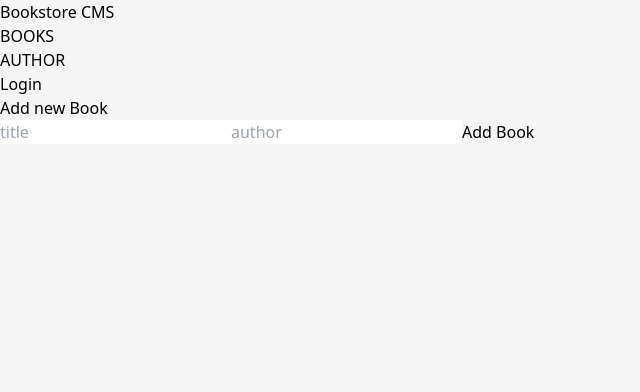
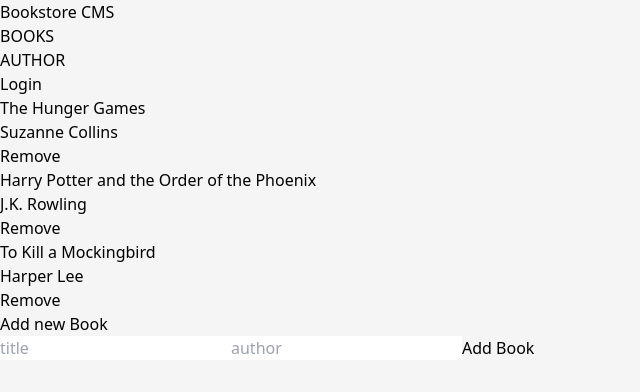
Before and after one commit to dvcorreia1984/bookstoreCMS, a React (Vite) app: page / in a window 1280 px wide. Shown: the top 392 px of the page, without its empty margins (0-640 px from the left). Built offline with nearby package versions, Linux system fonts and the light colour scheme.

Commit message:
Updated BookList.jsx file

```diff
--- a/src/components/BookList.jsx
+++ b/src/components/BookList.jsx
@@ -3,7 +3,23 @@
 import Form from './Form';
 
 const BookList = () => {
-  const [bookList, setBookList] = useState([]);
+  const [bookList, setBookList] = useState([
+    {
+      id: '1',
+      title: 'The Hunger Games',
+      author: 'Suzanne Collins',
+    },
+    {
+      id: '2',
+      title: 'Harry Potter and the Order of the Phoenix',
+      author: 'J.K. Rowling',
+    },
+    {
+      id: '3',
+      title: 'To Kill a Mockingbird',
+      author: 'Harper Lee',
+    },
+  ]);
 
   const addBook = (newBook) => {
     setBookList([...bookList, newBook]);
@@ -20,7 +36,9 @@
           <Book key={book.id} book={book} removeBook={removeBook} />
         ))}
       </div>
-      <Form addBook={addBook} />
+      <div className="p-5 m-5">
+        <Form addBook={addBook} />
+      </div>
     </div>
   );
 };
```
